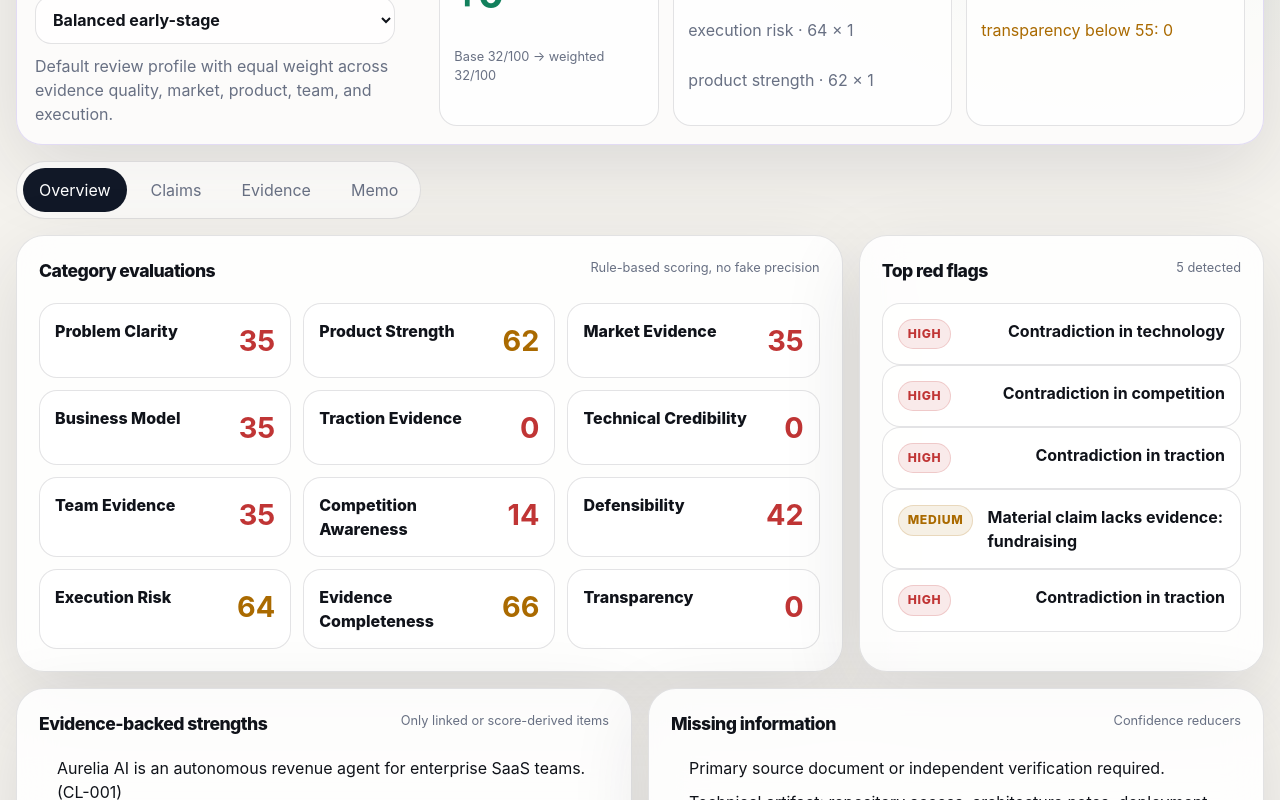
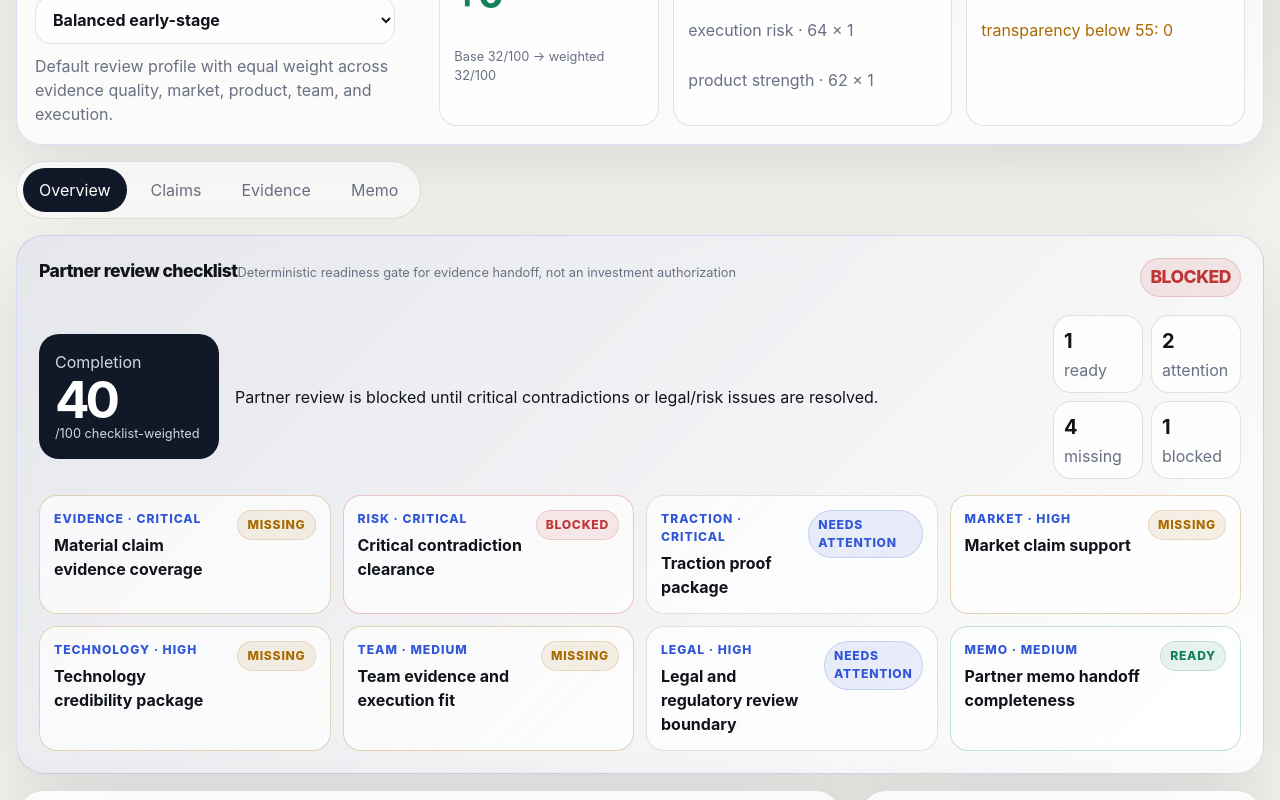
Before and after one commit to jzjzzzzzzz/verivc, a Next.js app: page / in a window 1280 px wide. Both pictures are taken after a click on the button 323 px from the left and 992 px from the top of the page. Shown: the part 592-1392 px from the top of the page. Built offline with nearby package versions, Linux system fonts and the light colour scheme.

Commit message:
Show partner review checklist in workspace

```diff
--- a/app/components/VeriVCApp.tsx
+++ b/app/components/VeriVCApp.tsx
@@ -11,6 +11,7 @@ import { applyClaimReviewerOverride } from "@/lib/reviewerOverrides";
 import { buildPrintableMemoHtml, printableMemoFileName } from "@/lib/memoHtmlExport";
 import { compareReviews } from "@/lib/reviewComparison";
 import { createSharePayload, parseSharePayload, sharePayloadSummary } from "@/lib/sharePackage";
+import { buildPartnerReviewChecklist, type ChecklistStatus } from "@/lib/reviewChecklist";
 import type { CategoryEvaluation, Claim, Evidence, ReviewResult, StartupInput } from "@/lib/types";
 
 const emptyInput: StartupInput = {
@@ -66,6 +67,14 @@ function recommendationTone(state: string): "green" | "amber" | "red" | "blue" |
   if (state === "proceed_with_conditions") return "blue";
   if (state === "manual_review_required") return "amber";
   if (state === "decline_based_on_current_evidence") return "red";
+  return "neutral";
+}
+
+function checklistTone(status: ChecklistStatus): "green" | "amber" | "red" | "blue" | "neutral" {
+  if (status === "ready") return "green";
+  if (status === "needs_attention") return "blue";
+  if (status === "missing") return "amber";
+  if (status === "blocked") return "red";
   return "neutral";
 }
 
@@ -613,14 +622,58 @@ function ComparisonWorkspace({ reviews, onBack, onOpenReview }: { reviews: [Revi
 }
 
 function Overview({ review }: { review: ReviewResult }) {
+  const checklist = useMemo(() => buildPartnerReviewChecklist(review), [review]);
   return (
     <div className="overview-grid">
+      <PartnerChecklistPanel checklist={checklist} />
       <section className="workspace-section span-8"><div className="section-heading"><span>Category evaluations</span><small>Rule-based scoring, no fake precision</small></div><div className="score-grid">{review.evaluations.map((evaluation) => <ScoreCard key={evaluation.dimension} evaluation={evaluation} />)}</div></section>
       <aside className="workspace-section span-4"><div className="section-heading"><span>Top red flags</span><small>{review.red_flags.length} detected</small></div>{review.red_flags.length ? review.red_flags.slice(0, 5).map((finding) => <details className="finding-card" key={finding.finding_id}><summary><Badge tone={finding.severity === "high" || finding.severity === "critical" ? "red" : "amber"}>{finding.severity}</Badge><strong>{finding.title}</strong></summary><p>{finding.explanation}</p><p className="muted">Claims: {finding.related_claim_ids.join(", ") || "none"} · Evidence: {finding.evidence_ids.join(", ") || "none"}</p></details>) : <p className="empty-state">No major contradictions detected.</p>}</aside>
       <section className="workspace-section span-6"><div className="section-heading"><span>Evidence-backed strengths</span><small>Only linked or score-derived items</small></div>{review.strengths.length ? <ul className="clean-list">{review.strengths.map((item) => <li key={item}>{item}</li>)}</ul> : <p className="empty-state">No strong evidence-backed strengths yet.</p>}</section>
       <section className="workspace-section span-6"><div className="section-heading"><span>Missing information</span><small>Confidence reducers</small></div>{review.missing_information.length ? <ul className="clean-list">{review.missing_information.slice(0, 8).map((item) => <li key={item}>{item}</li>)}</ul> : <p className="empty-state">No major missing information detected.</p>}</section>
       <section className="workspace-section span-12"><div className="section-heading"><span>Founder follow-up questions</span><small>Prioritized by unresolved findings</small></div><div className="questions-grid">{review.founder_questions.map((q) => <article className="question-card" key={q.question_id}><Badge tone={q.priority === "critical" || q.priority === "high" ? "red" : "blue"}>{q.group}</Badge><h3>{q.question}</h3><p>{q.rationale}</p><small>{q.related_claim_ids.join(", ") || "General diligence"}</small></article>)}</div></section>
     </div>
+  );
+}
+
+function PartnerChecklistPanel({ checklist }: { checklist: ReturnType<typeof buildPartnerReviewChecklist> }) {
+  return (
+    <section className="workspace-section span-12 checklist-panel" aria-labelledby="checklist-title">
+      <div className="section-heading">
+        <div>
+          <span id="checklist-title">Partner review checklist</span>
+          <small>Deterministic readiness gate for evidence handoff, not an investment authorization</small>
+        </div>
+        <Badge tone={checklistTone(checklist.overall_status)}>{checklist.overall_status.replaceAll("_", " ")}</Badge>
+      </div>
+      <div className="checklist-summary">
+        <div className="checklist-score"><span>Completion</span><strong>{checklist.completion_score}</strong><small>/100 checklist-weighted</small></div>
+        <p>{checklist.summary}</p>
+        <div className="checklist-counts" aria-label="Checklist status counts">
+          <span><strong>{checklist.ready_count}</strong> ready</span>
+          <span><strong>{checklist.needs_attention_count}</strong> attention</span>
+          <span><strong>{checklist.missing_count}</strong> missing</span>
+          <span><strong>{checklist.blocked_count}</strong> blocked</span>
+        </div>
+      </div>
+      <div className="checklist-grid">
+        {checklist.items.map((item) => (
+          <details className={cls("checklist-item", `checklist-${item.status}`)} key={item.item_id}>
+            <summary>
+              <div>
+                <span className="claim-id">{item.group} · {item.priority}</span>
+                <strong>{item.label}</strong>
+              </div>
+              <Badge tone={checklistTone(item.status)}>{item.status.replaceAll("_", " ")}</Badge>
+            </summary>
+            <div className="checklist-detail">
+              <p>{item.explanation}</p>
+              <p><strong>Next action:</strong> {item.next_action}</p>
+              <small>Claims: {item.claim_ids.join(", ") || "none"} · Evidence: {item.evidence_ids.join(", ") || "none"}</small>
+            </div>
+          </details>
+        ))}
+      </div>
+    </section>
   );
 }
 
--- a/app/globals.css
+++ b/app/globals.css
@@ -145,16 +145,127 @@ blockquote { margin: 0; padding: 12px; border-left: 3px solid var(--blue); backg
 .evidence-card { display: grid; gap: 9px; }
 .memo-box { white-space: pre-wrap; overflow: auto; max-height: 720px; border: 1px solid var(--line); border-radius: 20px; padding: 18px; background: #111827; color: #eef2ff; font-family: var(--font-geist-mono), ui-monospace, monospace; line-height: 1.55; }
 
+.checklist-panel {
+  border-color: rgba(49, 87, 216, 0.18);
+  background: linear-gradient(135deg, rgba(49, 87, 216, 0.08), rgba(255, 255, 255, 0.86));
+}
+
+.checklist-summary {
+  display: grid;
+  grid-template-columns: 180px 1fr auto;
+  gap: 16px;
+  align-items: center;
+  margin-bottom: 16px;
+}
+
+.checklist-score {
+  display: grid;
+  gap: 2px;
+  padding: 16px;
+  border-radius: 20px;
+  background: #111827;
+  color: white;
+}
+
+.checklist-score span,
+.checklist-score small {
+  color: #cfd6e6;
+}
+
+.checklist-score strong {
+  font-size: 3.2rem;
+  letter-spacing: -0.08em;
+  line-height: 0.9;
+}
+
+.checklist-counts {
+  display: grid;
+  grid-template-columns: repeat(2, minmax(90px, 1fr));
+  gap: 8px;
+}
+
+.checklist-counts span,
+.checklist-item {
+  border: 1px solid var(--line);
+  background: rgba(255, 255, 255, 0.68);
+  border-radius: 18px;
+}
+
+.checklist-counts span {
+  display: grid;
+  gap: 2px;
+  padding: 10px;
+  color: var(--muted);
+}
+
+.checklist-counts strong {
+  color: var(--ink);
+  font-size: 1.25rem;
+}
+
+.checklist-grid {
+  display: grid;
+  grid-template-columns: repeat(4, minmax(0, 1fr));
+  gap: 12px;
+}
+
+.checklist-item {
+  overflow: hidden;
+}
+
+.checklist-item summary {
+  list-style: none;
+  display: flex;
+  justify-content: space-between;
+  align-items: flex-start;
+  gap: 12px;
+  min-height: 112px;
+  padding: 14px;
+  cursor: pointer;
+}
+
+.checklist-item summary::-webkit-details-marker {
+  display: none;
+}
+
+.checklist-detail {
+  display: grid;
+  gap: 8px;
+  padding: 0 14px 14px;
+}
+
+.checklist-detail p {
+  margin-bottom: 0;
+  color: #424958;
+}
+
+.checklist-detail small {
+  color: var(--muted);
+}
+
+.checklist-blocked {
+  border-color: rgba(192, 53, 53, 0.28);
+}
+
+.checklist-missing {
+  border-color: rgba(170, 106, 0, 0.28);
+}
+
+.checklist-ready {
+  border-color: rgba(18, 128, 92, 0.24);
+}
+
 @media (max-width: 980px) {
   .hero-grid, .demo-grid, .decision-band, .form-grid { grid-template-columns: 1fr; }
   .span-8, .span-4, .span-6, .span-12 { grid-column: 1 / -1; }
-  .score-grid, .questions-grid, .evidence-grid { grid-template-columns: repeat(2, minmax(0, 1fr)); }
+  .score-grid, .questions-grid, .evidence-grid, .checklist-grid { grid-template-columns: repeat(2, minmax(0, 1fr)); }
+  .checklist-summary { grid-template-columns: 1fr; }
 }
 
 @media (max-width: 680px) {
   .app-shell { width: min(100% - 20px, 1440px); }
   .topbar, .workspace-top, .section-heading { align-items: flex-start; flex-direction: column; }
-  .score-grid, .questions-grid, .evidence-grid, .claim-detail-grid { grid-template-columns: 1fr; }
+  .score-grid, .questions-grid, .evidence-grid, .claim-detail-grid, .checklist-grid, .checklist-counts { grid-template-columns: 1fr; }
   .tabs { width: 100%; overflow-x: auto; border-radius: 20px; }
   .tabs button { white-space: nowrap; }
   h1 { font-size: 3.1rem; }
--- a/lib/reviewChecklist.ts
+++ b/lib/reviewChecklist.ts
@@ -1,4 +1,4 @@
-import type { Claim, Evidence, ReviewResult } from "./types";
+import type { Claim, ReviewResult } from "./types";
 
 export type ChecklistStatus = "ready" | "needs_attention" | "missing" | "blocked";
 export type ChecklistPriority = "critical" | "high" | "medium" | "low";
```
